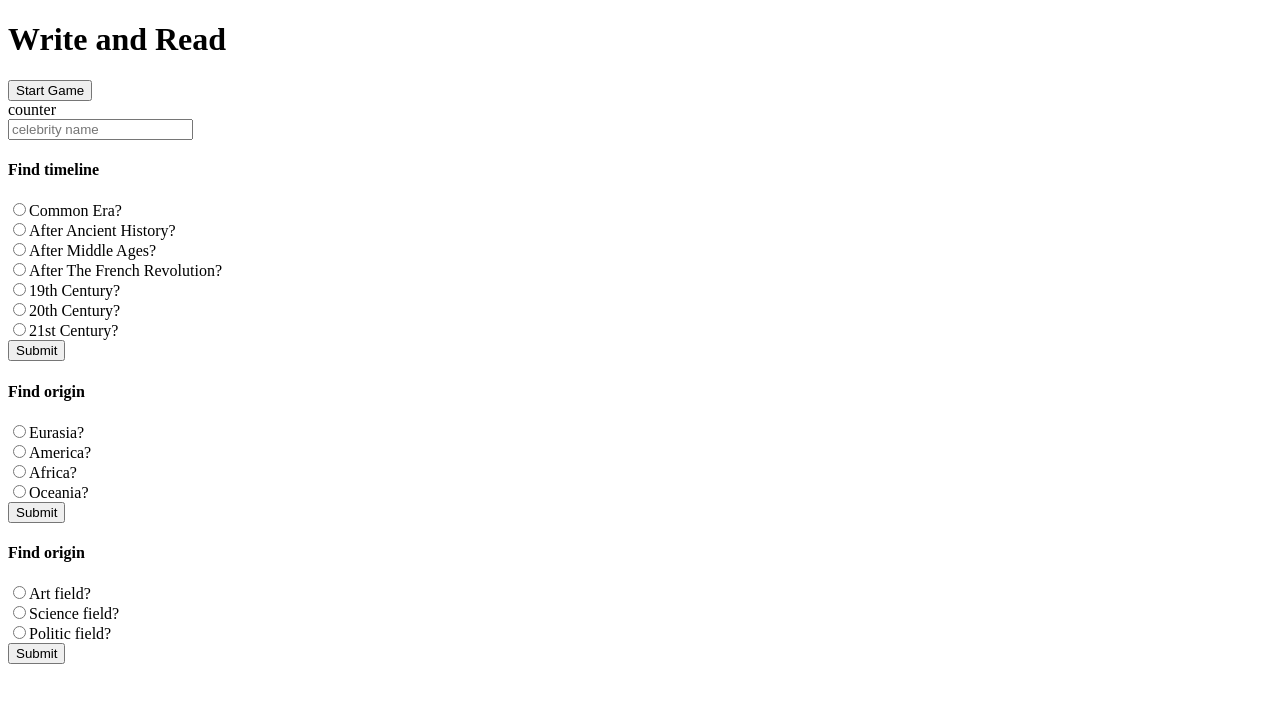
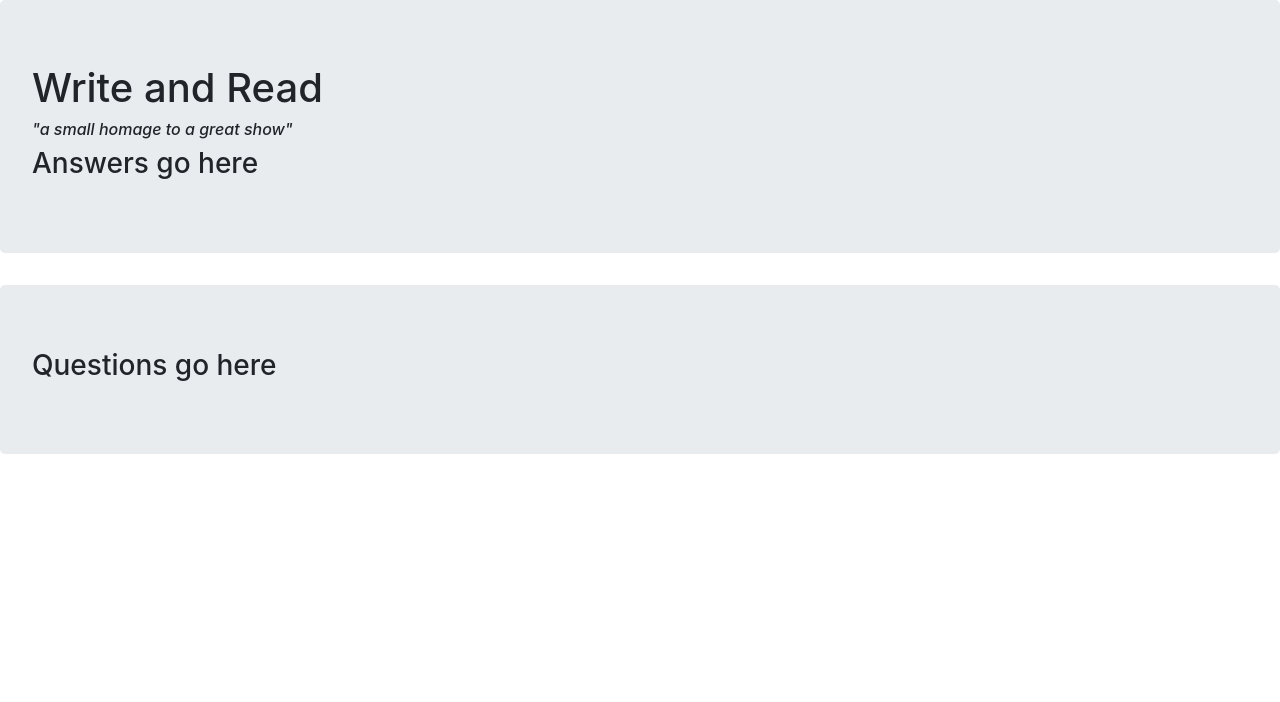
Before and after one commit to ydnay/writeAndRead, a plain HTML site: page index.html in a window 1280 px wide. Drawn offline with nearby package versions, Linux system fonts and the light colour scheme.

Commit message:
Add bootstrap, jquery cdn and simplify html

```diff
--- a/index.html
+++ b/index.html
@@ -5,48 +5,18 @@
   <meta name="viewport" content="width=device-width, initial-scale=1.0">
   <meta http-equiv="X-UA-Compatible" content="ie=edge">
   <title>Write and Read</title>
+  <link href="https://stackpath.bootstrapcdn.com/bootstrap/4.1.1/css/bootstrap.min.css" rel="stylesheet" integrity="sha384-WskhaSGFgHYWDcbwN70/dfYBj47jz9qbsMId/iRN3ewGhXQFZCSftd1LZCfmhktB" crossorigin="anonymous">
+  <link rel="stylesheet" href="css/main.css">
+  <script src="https://code.jquery.com/jquery-3.3.1.min.js" integrity="sha256-FgpCb/KJQlLNfOu91ta32o/NMZxltwRo8QtmkMRdAu8=" crossorigin="anonymous"></script>
 </head>
 <body>
-  <header>
+  <div class="jumbotron">
     <h1>Write and Read</h1>
-  </header>
-  <button>Start Game</button>
-  <div>counter</div>
-  <form>
-    <input type="text" name="answer" placeholder="celebrity name">
-  </form>
-  <section id="timeline">
-    <h4>Find timeline</h4>
-    <form action="/action_page.php">
-      <input type="radio" name="timeline" value="common-era">Common Era?<br>
-      <input type="radio" name="timeline" value="ancient-history">After Ancient History?<br>
-      <input type="radio" name="timeline" value="middle-ages">After Middle Ages?<br>
-      <input type="radio" name="timeline" value="middle-ages">After The French Revolution?<br>
-      <input type="radio" name="timeline" value="19th-Century">19th Century?<br>
-      <input type="radio" name="timeline" value="20th-Century">20th Century?<br>
-      <input type="radio" name="timeline" value="21st-Century">21st Century?<br>
-      <input type="submit" value="Submit">
-    </form>
-  </section>
-  <section id="geo-position">
-    <h4>Find origin</h4>
-    <form action="/action_page.php">
-      <input type="radio" name="geo-position" value="">Eurasia?<br>
-      <input type="radio" name="geo-position" value="">America?<br>
-      <input type="radio" name="geo-position" value="">Africa?<br>
-      <input type="radio" name="geo-position" value="">Oceania?<br>
-      <input type="submit" value="Submit">
-    </form>
-  </section>
-  <!-- add specific continent/region/country -->
-  <section id="field">
-    <h4>Find origin</h4>
-    <form action="/action_page.php">
-      <input type="radio" name="field" value="">Art field?<br>
-      <input type="radio" name="field" value="">Science field?<br>
-      <input type="radio" name="field" value="">Politic field?<br>
-      <input type="submit" value="Submit">
-    </form>
-  </section>
+    <h6><i>"a small homage to a great show"</i></h6>
+    <h3>Answers go here</h3>
+  </div>
+  <div class="jumbotron">
+    <h3>Questions go here</h3>
+  </div>
 </body>
 </html>
```
